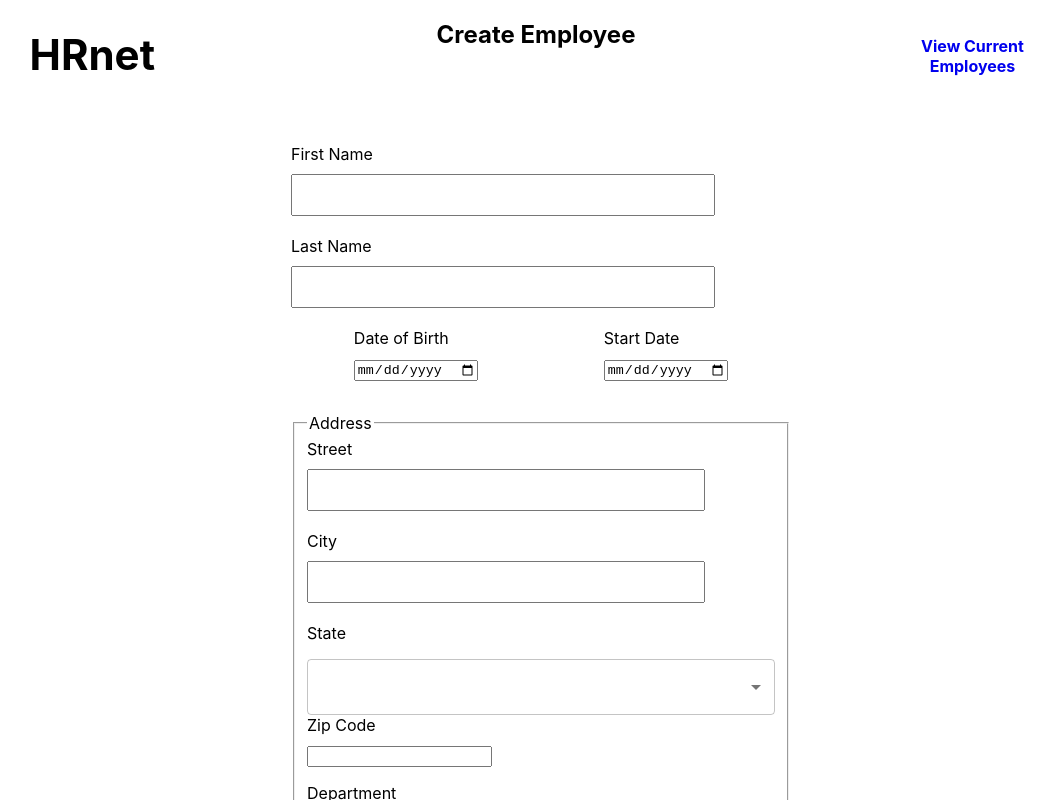
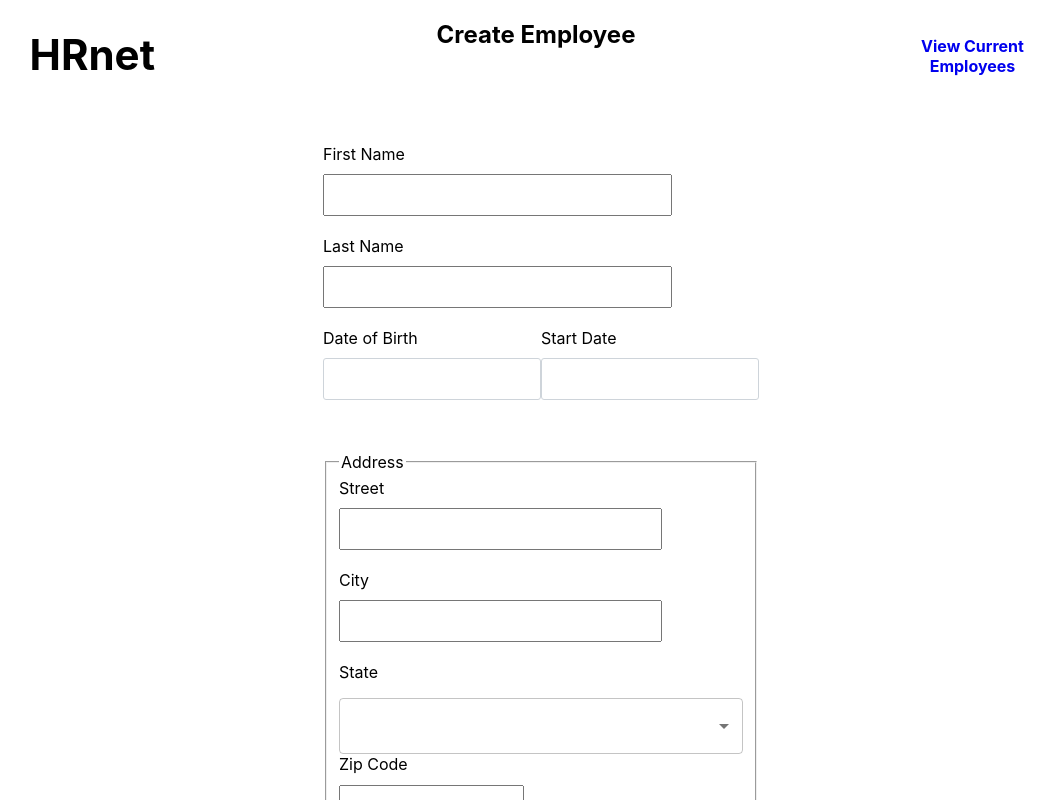
Before and after one commit to illeone/MillocoNicolas_14_20.08.2022, a React (Create React App) app in the folder hrnet/: page / in a window 1280 px wide. Shown: the top 800 px of the page, without its empty margins (99-1154 px from the left). Built offline with nearby package versions, Linux system fonts and the light colour scheme.

Commit message:
Ajout de la librairie Primereact + composant Calendar.js
pour les deux calendrier dans EmployeeRegister.js

```diff
--- a/hrnet/package.json
+++ b/hrnet/package.json
@@ -9,6 +9,8 @@
     "@testing-library/jest-dom": "^5.16.5",
     "@testing-library/react": "^13.4.0",
     "@testing-library/user-event": "^13.5.0",
+    "primeicons": "^6.0.1",
+    "primereact": "^9.3.0",
     "react": "^18.2.0",
     "react-dom": "^18.2.0",
     "react-router-dom": "^6.10.0",
--- /dev/null
+++ b/hrnet/src/components/Calendar.js
@@ -0,0 +1,23 @@
+import React, { useState } from "react";
+import { Calendar } from 'primereact/calendar';
+import 'primereact/resources/themes/saga-blue/theme.css';
+import 'primereact/resources/primereact.min.css';
+import 'primeicons/primeicons.css';
+
+
+export default function Dates({ onChange, value, name }) {
+    const [date, setDate] = useState(value);
+
+    return (
+
+    <div className="inputbox">
+      <Calendar className="my-calendar"
+                value={value}
+                onChange={(e) => {
+                    setDate(e.value);
+                    onChange({ target: { name: name, value: e.value } });
+                  }}
+        />
+    </div>
+    );
+  }
--- a/hrnet/src/components/EmployeeRegister.js
+++ b/hrnet/src/components/EmployeeRegister.js
@@ -4,6 +4,7 @@ import { NavLink } from "react-router-dom";
 import {states, departments} from '../data/data'
 import Modal from './Modal'
 import DropDown from './DropDown';
+import Dates from './Calendar';
 
 const EmployeeRegister = () => {
 
@@ -83,12 +84,22 @@ return(
              </div>
              <div className='dates'>
                  <div>
-                     <label htmlFor="date-of-birth">Date of Birth</label>
-                     <input type="date" id="date-of-birth" name="dateOfBirth" onChange={handleChange} value={employee.dateOfBirth} />
+                    <label htmlFor="date-of-birth">Date of Birth</label>
+                    <Dates
+                        id="date-of-birth"
+                        name="dateOfBirth"
+                        value={employee.dateOfBirth}
+                        onChange={handleChange}
+                    />
                  </div>
                  <div>
-                     <label htmlFor="start-date">Start Date</label>
-                     <input type="date" id="start-date" name="startDate" onChange={handleChange} value={employee.startDate} />
+                    <label htmlFor="start-date">Start Date</label>
+                    <Dates
+                        id="start-date"
+                        name="startDate"
+                        value={employee.startDate}
+                        onChange={handleChange}
+                    />
                  </div>
              </div>
 
```
Also changed, not shown: 1 other file (tests, documents, lock files or other folders).
